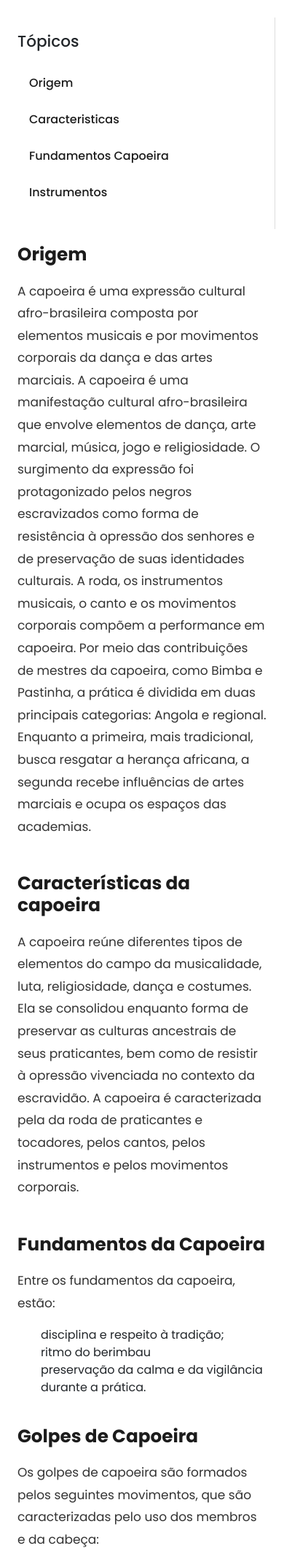
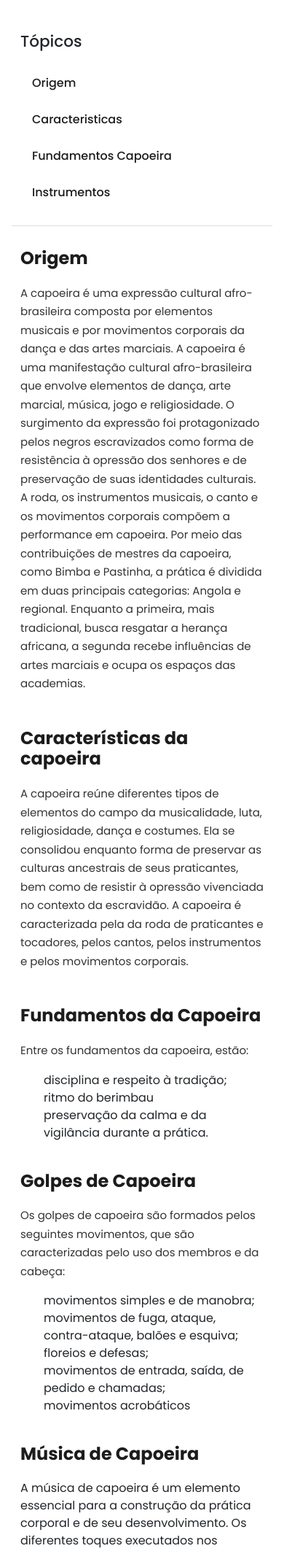
Before and after one commit to ThiagoTpa7/capoeira-management, a Django app: page /historia-capoeira/ in a window 390 px wide. Shown: the part 56-2182 px from the top of the page at 73% size. Run offline with Django 5.2, Linux system fonts and the light colour scheme.

Commit message:
responsividade historia da capoeria

```diff
--- a/app_management/static/css/style.css
+++ b/app_management/static/css/style.css
@@ -228,6 +228,13 @@ ul{
     display: block;
 }
 
+.collapse:not(.show) {
+    display: none !important;
+}
+
+.collapse.show {
+    display: block !important;
+}
 
 @media (max-width: 768px) {
 
@@ -243,3 +250,39 @@ ul{
 
 
 }
+
+@media (max-width: 768px) {
+
+    .menu-lateral {
+
+        position: relative;
+
+        top: 0;
+
+        border-right: none;
+
+        border-bottom: 1px solid #ddd;
+
+        margin-bottom: 20px;
+
+        padding-bottom: 15px;
+    }
+
+    .conteudo-historia {
+
+        padding: 10px;
+    }
+
+    .conteudo-historia h2 {
+
+        font-size: 24px;
+    }
+
+    .conteudo-historia p {
+
+        font-size: 15px;
+
+        line-height: 1.7;
+    }
+
+}
--- a/app_management/templates/home.html
+++ b/app_management/templates/home.html
@@ -15,7 +15,7 @@
 <body>
 
     <!-- Navbar -->
-<nav class="navbar navbar-expand-lg navbar-dark bg-dark">
+<nav class="navbar navbar-expand-md navbar-dark bg-dark">
 
     <div class="container">
 
@@ -28,7 +28,10 @@
         <button class="navbar-toggler"
                 type="button"
                 data-bs-toggle="collapse"
-                data-bs-target="#navbarNav">
+                data-bs-target="#navbarNav"
+                aria-controls="navbarNav"
+                aria-expanded="false"
+                aria-label="Toggle navigation">
 
             <span class="navbar-toggler-icon"></span>
 
@@ -62,7 +65,7 @@
             </ul>
 
             <!-- DIREITA -->
-            <div class="d-flex gap-2">
+            <div class="d-flex flex-column flex-md-row gap-2">
 
                 <a class="btn btn-outline-light"
                    href="/alunos/">
@@ -111,7 +114,7 @@
 </nav>
 
     <!-- Conteúdo -->
-    <div class="container mt-4">
+    <div class="container-fluid container-lg mt-4 px-3">
         {% block content %}
         {% endblock %}
     </div>
```
Also changed, not shown: app_management/templates/dashboard.html (+24 -10 lines), app_management/static/js/script.js (renamed from app_management/static/js/scripts.js), db.sqlite3.
